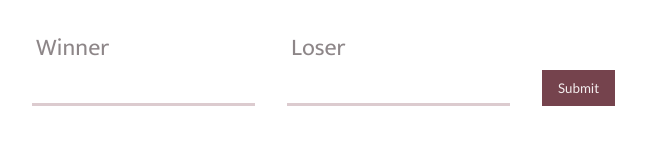
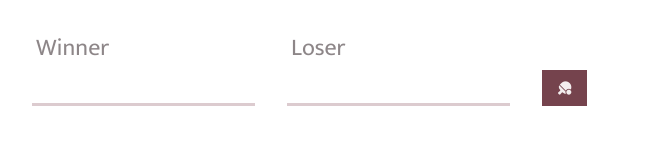
Before and after one commit to Zubry/ping-pong-client, a React (Create React App) app: page / in a window 1280 px wide. Shown: the part 217-362 px from the top of the page, without its empty margins (224-870 px from the left). Built offline with nearby package versions, Linux system fonts and the light colour scheme; a web font is replaced by a local one.

Commit message:
Use a cute icon

```diff
--- a/src/app/record-form.jsx
+++ b/src/app/record-form.jsx
@@ -82,7 +82,7 @@ export default class RecordForm extends React.Component {
           </div>
         </div>
         <div>
-          <Button loading={this.state.loading} success={this.state.success}>Submit</Button>
+          <Button loading={this.state.loading} success={this.state.success}><i className="fas fa-table-tennis"></i></Button>
         </div>
         {
           !this.state.loading && !this.state.success && (
```
